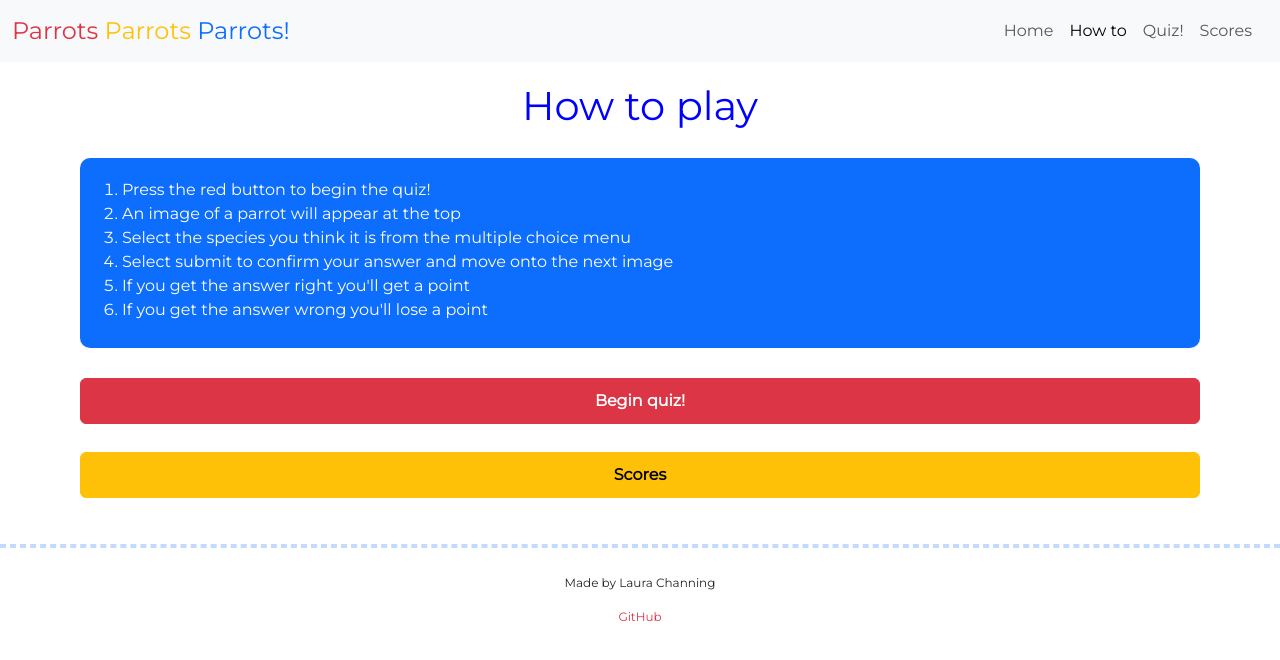
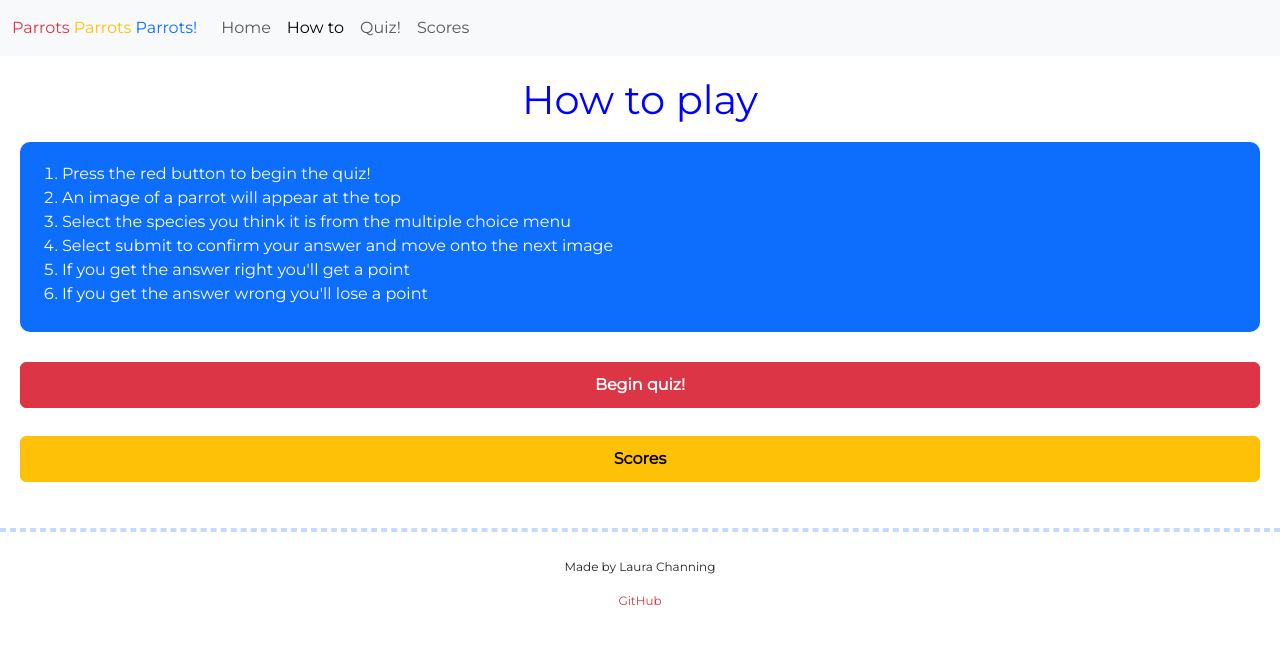
Before and after one commit to lrchnnng/parrot-quiz, a website: page how-to.html in a window 1280 px wide. Drawn offline with nearby package versions, Linux system fonts and the light colour scheme.

Commit message:
simplified styling

```diff
--- a/assets/css/style.css
+++ b/assets/css/style.css
@@ -12,26 +12,9 @@ main {
     padding: 20px;
 }
 
-.colour1 {
-    color: var(--red);
-}
-.colour2 {
-    color: var(--gold);
-}
-.colour3 {
-    color: var(--blue);
-}
 
-.header {
-    .title {
-        color:#0000ff;
-        text-align: center;
-    }
-    .title-img {
-        margin: 0 auto;
-        width: 100%;
-    }
-}
+
+
 
 hr {
     border: dashed 2px var(--blue) !important;
@@ -42,22 +25,29 @@ hr {
     /* Nav bar */
     .navbar-brand {
         font-size: 16px !important;
+        .colour1 {
+            color: var(--red);
+        }
+        .colour2 {
+            color: var(--gold);
+        }
+        .colour3 {
+            color: var(--blue);
+        }
     }
 
-    /* Title */
+    /* Index */
     .header {
-        padding-bottom: 10px;
-        display: flex;
-        flex-direction: column;
-        justify-content: center;
-    }
-
-    h1 {
-        font-size: 40px;
-    }
-
-    .title-img {
-        margin-bottom: 20px !important;
+        .title {
+            color:#0000ff;
+            text-align: center;
+            padding-bottom: 10px;
+            font-size: 40px;
+        }
+        .title-img {
+            margin: 0 auto;
+            width: 100%;
+        }
     }
 
     /* Buttons */
@@ -70,7 +60,7 @@ hr {
     /* How To */
     #how-to {
         background-color: #0D6EFD;
-        color: #ffffff !important;
+        color: #ffffff;
         padding: 20px 10px 10px 10px;
         border-radius: 10px;
         margin-bottom: 20px;
@@ -86,23 +76,27 @@ hr {
         text-align: center;
     }
 
+    .image-cont {
+        margin-bottom: 20px;
+    }
+
     .quiz-img {
-        width: 60%;
+        width: 160px;
         border-radius: 10px;
-        margin-bottom: 20px;
+        display: block;
+        margin: 0 auto;
     }
 
     .wrapper {
         border: solid 2px var(--red);
-        color: var(--red) !important;
-        padding: 20px 10px 10px 10px;
+        color: var(--red);
+        padding: 10px;
         border-radius: 10px;
-        margin-bottom: 20px;
-
+        margin-bottom: 10px;
     }
 
     #q-a {
-        padding: 20px 0;
+        padding: 10px 0;
     }
 
     .q-foot {
@@ -125,48 +119,11 @@ hr {
 
 /* Tablet Styling*/
 @media screen and (min-width: 768px) {
-    /* Nav bar */
-    .navbar-brand {
-        font-size: 18px !important;
-    }
-     /* How to */
-    #how-to {
-        margin: 20px 40px !important;
-    }
 
-    /* Whole page */
-    .header, .buttons {
-        padding: 0 40px;
-    }
 }
 
 /* Desktop Styling*/
 @media screen and (min-width: 1024px){
-    /* Nav bar */
-    .navbar-brand {
-        font-size: 24px !important;
-    }
-    ul {
-        display: inline-block;
-        position: absolute;
-        right: 20px;
-    }
-
-    /* Title */
-    .title:hover {
-        color: #ff0000;
-    }
-
-    /* How To */
-    #how-to {
-        margin: 20px 60px !important;
-    }
-
-    /* Whole page */
-    .header, .buttons {
-        padding: 0 60px !important;
-    }
-
     /* Footer */
     .footer-link:hover {
         color: var(--blue) !important;
--- /dev/null
+++ b/package.json
@@ -0,0 +1,5 @@
+{
+  "devDependencies": {
+    "tailwindcss": "^3.3.3"
+  }
+}
```
Also changed, not shown: quiz.html (+4 -2 lines), assets/images/main-img/colorful-parrots-bird-isolated-white-background-red-blue-marcaw-branches_79161-221.webp (added), assets/images/main-img/header.webp (added), assets/images/main-img/parrot-1.jpg (added), assets/images/main-img/parrot-1.webp (added), 3 other files.
